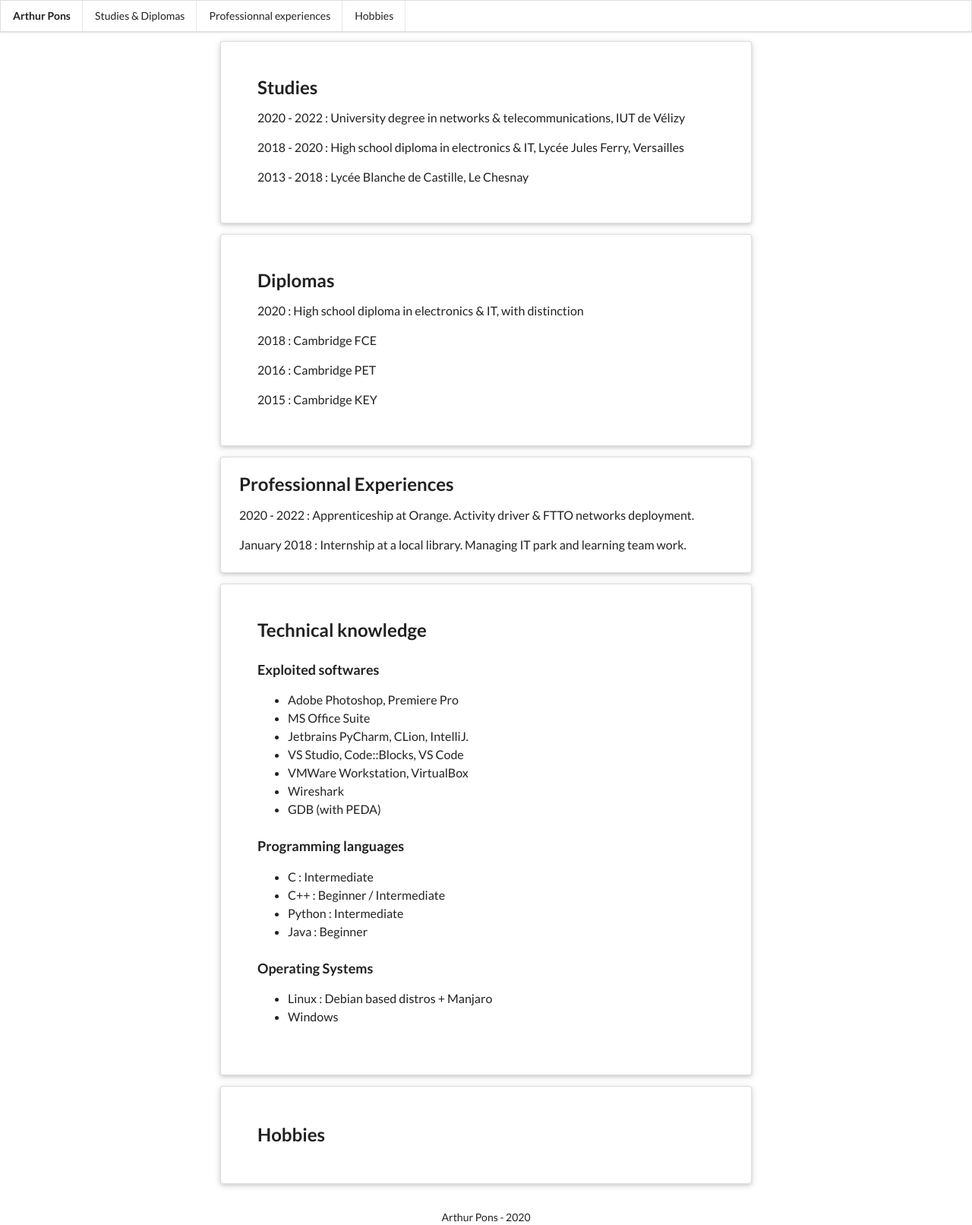
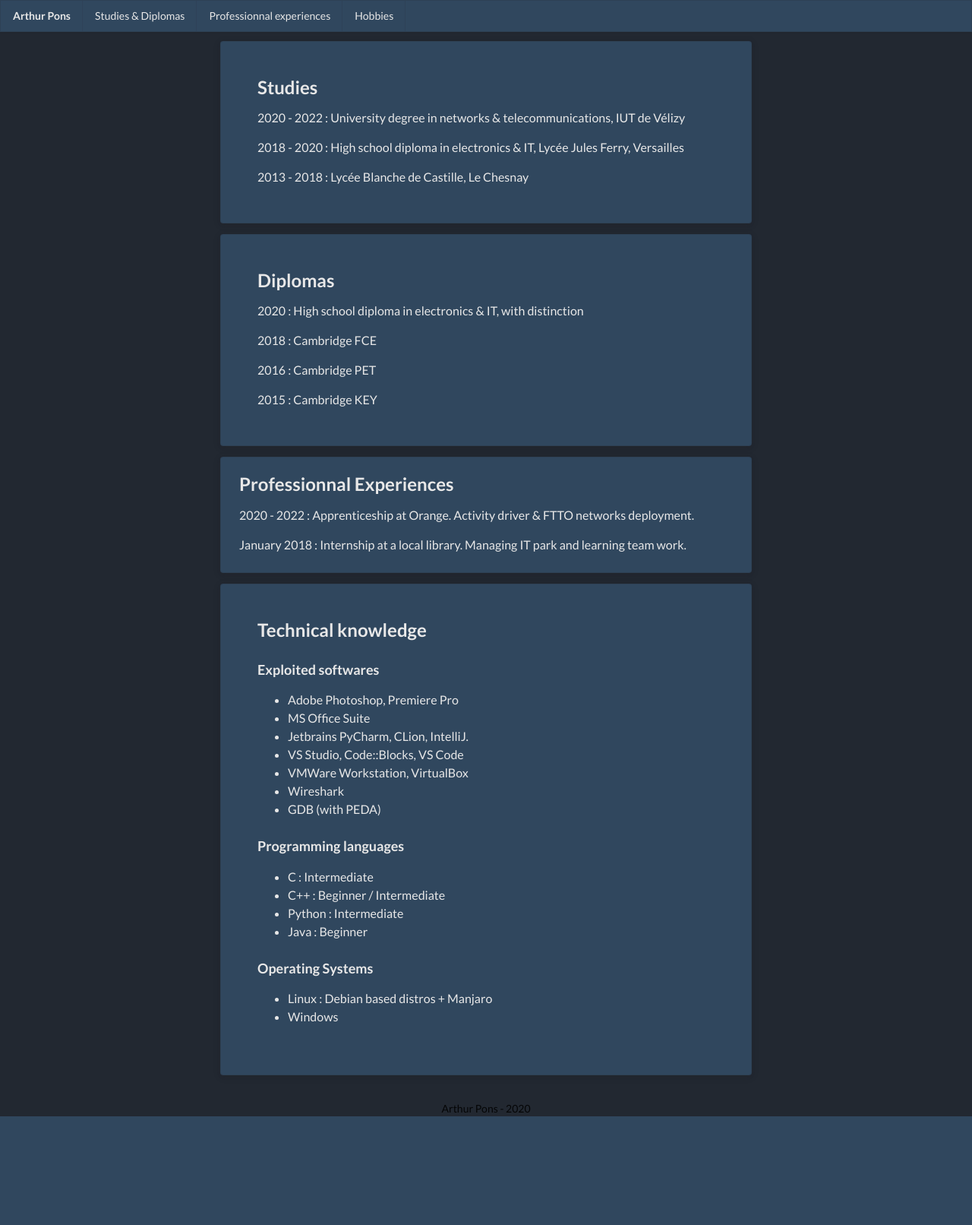
Before and after one commit to unguest/dut_rt, a PHP site: page / in a window 1280 px wide. Shown: the whole page at 76% size. After the commit the page ends 1469 px from the top, so only its background shows below. Run offline with PHP 8.4, Linux system fonts and the light colour scheme.

Commit message:
Adding Hobbie page

```diff
--- a/TP_CV/css/style.css
+++ b/TP_CV/css/style.css
@@ -1,7 +1,63 @@
+:root {
+    --color-custom-white: #e8e8e8;
+    --color-custom-red : #f05454;
+    --color-custom-blue : #30475e;
+    --color-custom-darkblue : #222831;
+}
+
+body {
+    background-color: var(--color-custom-darkblue);
+}
+
 .fixed {
     position: fixed;
+}
+
+.menu {
+    background-color: var(--color-custom-blue) !important;
+}
+
+.item {
+    background-color : var(--color-custom-blue) !important;
+    text-decoration-color: var(--color-custom-white) !important;
+    color : var(--color-custom-white) !important;
+
+}
+
+.redify:hover {
+    background-color: var(--color-custom-red) !important;
+}
+
+.contact-button {
+    position: fixed;
+    left: 94%;
+    top: 94%;
+    border-radius: 50px !important;
+    color: var(--color-custom-white) !important;
+    background-color: var(--color-custom-red) !important;
+
+}
+
+.container {
+    background-color : var(--color-custom-blue) !important;
+    color : var(--color-custom-white) !important;
+}
+
+.header {
+    color : var(--color-custom-white) !important;
+}
+
+.ui .container .fluid {
+    height: 400px;
+    width: 100%;
+    background-image: url("../img/cpu.jpeg");
+    background-repeat: no-repeat, no-repeat;
 }
 
 footer {
     text-align: center;
 }
+
+.red-footer {
+    color : var(--color-custom-red) !important;
+}
--- a/TP_CV/index.html
+++ b/TP_CV/index.html
@@ -12,13 +12,13 @@
 		<div class="header item">
 			Arthur Pons
 		</div>
-		<a class="item" href='#studies'>
+		<a class="item redify" href='#studies'>
 			Studies & Diplomas
 		</a>
-		<a class="item" href="#pro-exps">
+		<a class="item redify" href="#pro-exps">
 			Professionnal experiences
 		</a>
-		<a class="item" href="#hobbies">
+		<a class="item redify" href="hobbies.html" title="Take a look at my hobbies">
 		  	Hobbies
 		</a>
 	</div>
@@ -84,13 +84,7 @@
 
 	</div>
 
-	<div class="ui raised very padded text container segment" id='hobbies'>
-		<h2>Hobbies</h2>
-	</div>
-
 	<br>
-
-
 
 	<footer>
 		<p>Arthur Pons - 2020</p>
```
Also changed, not shown: TP_CV/hobbies.html (added, +35 -0 lines).
